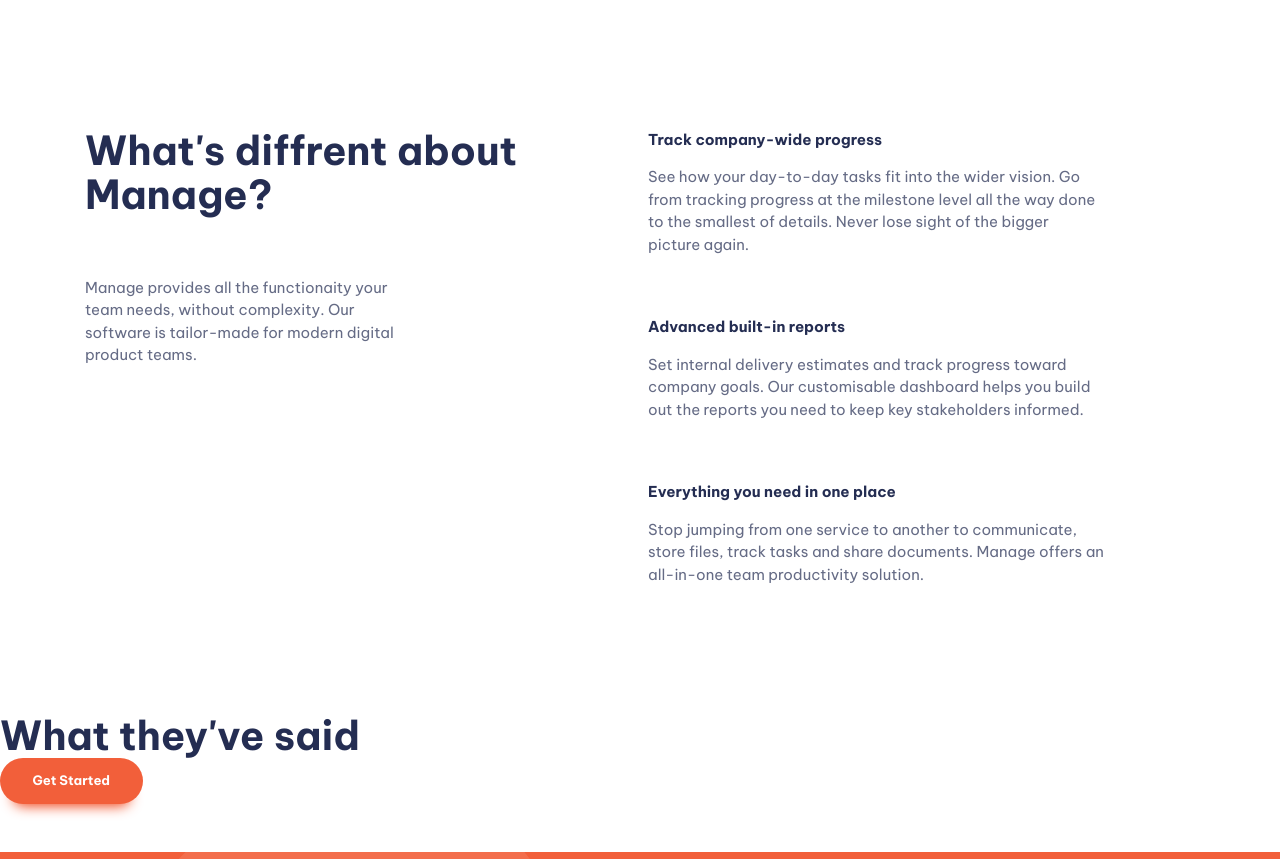
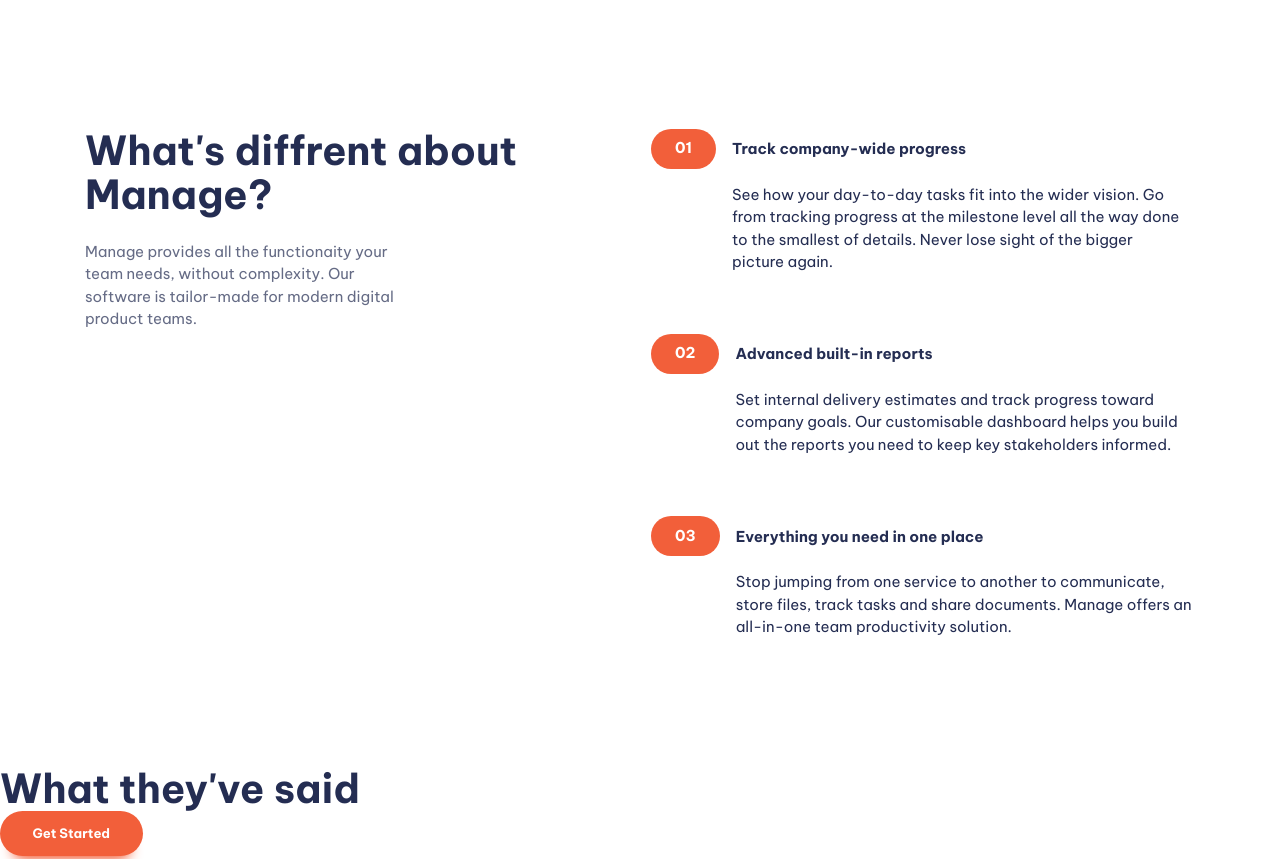
Before and after one commit to pravinkori/fem-manage-responsive-landing-page, a website built with Vite: page index.html in a window 1280 px wide. Shown: the part 700-1559 px from the top of the page. Built offline with nearby package versions, Linux system fonts and the light colour scheme.

Commit message:
number list styling done

```diff
--- a/index.html
+++ b/index.html
@@ -67,7 +67,7 @@
       <section class="padding-block-900">
         <div class="container">
           <div class="even-columns">
-            <div class="flow">
+            <div class="flow text-center-sm-only margin-bottom-700" style="--flow-spacer: 1.5rem">
               <h2 class="fs-secondary-heading fw-bold">What's diffrent about Manage?</h2>
               <p>Manage provides all the functionaity your team needs, without complexity. Our software is
                 tailor-made for modern digital product teams.
@@ -77,8 +77,8 @@
               <ul class="numbered-items | flow" role="list">
                 <li>
                   <div class="flow" style="--flow-spacer: 1em">
-                    <h3 class="fs-600 fw-bold">Track company-wide progress</h3>
-                    <p data-width="wide">
+                    <h3 class="numbered-items__titles | fs-600 fw-bold">Track company-wide progress</h3>
+                    <p class="numbered-items__body" data-width="wide">
                       See how your day-to-day tasks fit into the wider vision. Go from tracking progress at the milestone
                       level all the way done to the smallest of details. Never lose sight of the bigger picture again.
                     </p>
@@ -86,8 +86,8 @@
               </li>
               <li>
                 <div class="flow" style="--flow-spacer: 1em">
-                  <h3 class="fs-600 fw-bold">Advanced built-in reports</h3>
-                  <p data-width="wide">
+                  <h3 class="numbered-items__titles | fs-600 fw-bold">Advanced built-in reports</h3>
+                  <p class="numbered-items__body" data-width="wide">
                     Set internal delivery estimates and track progress toward company goals. Our customisable dashboard
                     helps you build out the reports you need to keep key stakeholders informed.
                   </p>
@@ -95,8 +95,8 @@
               </li>
               <li>
                 <div class="flow" style="--flow-spacer: 1em">
-                  <h3 class="fs-600 fw-bold">Everything you need in one place</h3>
-                  <p data-width="wide">
+                  <h3 class="numbered-items__titles | fs-600 fw-bold">Everything you need in one place</h3>
+                  <p class="numbered-items__body" data-width="wide">
                     Stop jumping from one service to another to communicate, store files, track tasks and share
                     documents. Manage offers an all-in-one team productivity solution.
                   </p>
--- a/style.css
+++ b/style.css
@@ -169,7 +169,7 @@ p[data-width = "wide"] {
 }
 
 .button[data-shadow="none"] {
-
+  box-shadow: none;
 }
 
 .button[data-type="inverted"]:hover,
@@ -408,6 +408,76 @@ input:where([type="text"], [type="email"]) {
 
 }
 
+/*? Numbered Items  */
+
+.numbered-items {
+  counter-reset: count;
+  width: fit-content;
+  margin-inline: auto;
+}
+
+.numbered-items li {
+  counter-increment: count;
+}
+
+.numbered-items div {
+  display: grid;
+  position: relative;
+  align-items: center;
+  column-gap: var(--size-400);
+  grid-template-columns: min-content 1fr;
+}
+
+.numbered-items__titles {
+  grid-row: 1 / 2;
+  grid-column: 2 / 3;
+  line-height: 1;
+}
+
+.numbered-items__body {
+  grid-column: 1 / -1;
+}
+
+@media (min-width: 30em) {
+  .numbered-items__body {
+    grid-column: 2 / -1;
+  }
+}
+
+.numbered-items div::before,
+.numbered-items div::after {
+  height: 40px;
+}
+
+.numbered-items div::before {
+  content: counter(count, decimal-leading-zero);
+  display: flex;
+  align-items: center;
+  color: var(--clr-neutral-100);
+  font-weight: var(--fw-bold);
+  background-color: var(--clr-accent-400);
+  padding: var(--size-200) var(--size-500);
+  border-radius: 100vw;
+  grid-row: 1 / 2;
+  grid-column: 1 / 2;
+}
+
+@media (max-width: 30em) {
+  .numbered-items div::after {
+    --bg: var(--clr-accent-100);
+      content: "";
+      display: block;
+      z-index: -1;
+      border-radius: 100vw 0 0 100vw;
+      grid-column: 1 / -1;
+      grid-row: 1 / 2;
+      box-shadow: 5em 0 0 var(--bg);
+      background-color: var(--bg);
+    }
+}
+
+
+
 /*? Utility Classes */
 
 .visually-hidden {
@@ -424,9 +494,9 @@ input:where([type="text"], [type="email"]) {
 
 .container {
   --max-width: 1110px;
-  --padding: 1rem;
+  --container-padding: 1rem;
 
-  width: min(var(--max-width), 100% - (var(--padding) * 2));
+  width: min(var(--max-width), 100% - (var(--container-padding) * 2));
   margin-inline: auto;
 }
 
@@ -459,6 +529,24 @@ input:where([type="text"], [type="email"]) {
 :where(.flow > :not(:first-child)) {
   /* outline: 3px solid lime; */
   margin-top: var(--flow-spacer, 4em);
+}
+
+.text-center {
+  text-align: center;
+}
+
+.text-center p {
+  margin-inline: auto;
+}
+
+@media (max-width: 50em) {
+  .text-center-sm-only {
+    text-align: center;
+  }
+
+  .text-center-sm-only {
+    margin-inline: auto;
+  }
 }
 
 .text-primary-400 {
@@ -543,6 +631,10 @@ input:where([type="text"], [type="email"]) {
   padding-block: var(--size-700);
 }
 
+.margin-bottom-700 {
+  margin-block-end: var(--size-700);
+}
+
 .display-sm-none {
   display: none;
 }
```
